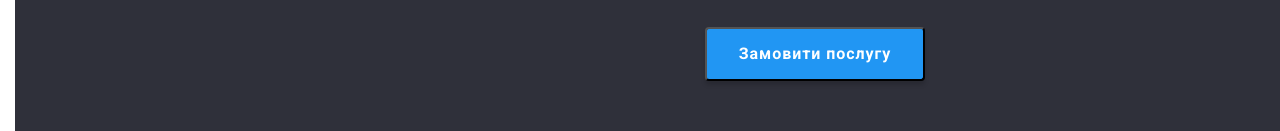
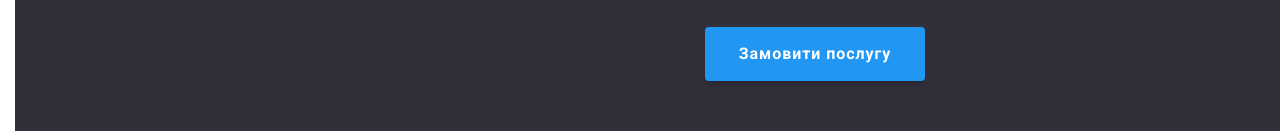
Before and after one commit to AlexeyVorobyov95/goit-markup-hw-03, a plain HTML site: page index.html in a window 1280 px wide. Shown: the part 404-535 px from the top of the page. Drawn offline with nearby package versions, Linux system fonts and the light colour scheme.

Commit message:
Внёс правки

```diff
--- a/css/styles.css
+++ b/css/styles.css
@@ -29,8 +29,7 @@ color: var(--primary-tex-color);
 * h1, h2, h3, h4, h5, h6, ul, p {
 margin: 0px;
 padding: 0px;
-    }
-
+}
 
 .logo,
 .footer-logo {
@@ -88,10 +87,6 @@ color: var(--primary-tex-color);
 color: var(--accent-color);
 }
 
-/* .nav-list-link:visited { */
-/* color:var(--accent-color); */
-/* } */
-
 .link :hover,
 .link :focus {
 color: var(--accent-color);
@@ -133,8 +128,6 @@ text-align: center;
 }
 
 .section {
-/* width: 1600px; */
-/* height: 600px; */
 background: var(--bg-colar);
 }
 
@@ -153,6 +146,7 @@ cursor: pointer;
 margin-right: auto;
 margin-left: auto;
 padding: 10px 32px;
+border-color: transparent
 }
 
 .features-item .features-titel {
```
